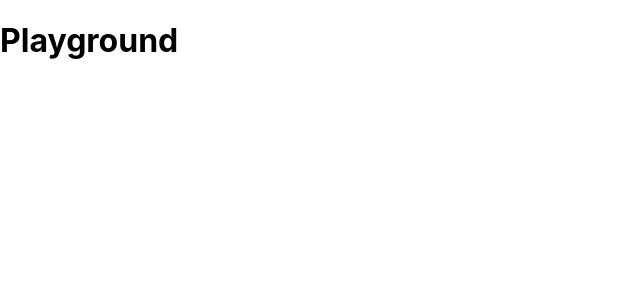
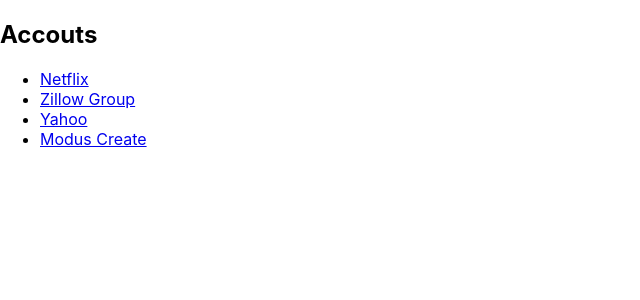
Before and after one commit to dyangua/react-router-playground, a React (Create React App) app: page / in a window 1280 px wide. Shown: the top 300 px of the page, without its empty margins (0-640 px from the left). Built offline with nearby package versions, Linux system fonts and the light colour scheme.

Commit message:
url-params

```diff
--- a/src/App.js
+++ b/src/App.js
@@ -1,12 +1,39 @@
 import React, { Component } from "react";
+import { BrowserRouter as Router, Route, Link } from "react-router-dom";
 import "./App.css";
+
+const Child = ({ match }) => {
+  return (
+    <div>
+      <h3>ID: {match.params.id} </h3>
+    </div>
+  );
+};
 
 class App extends Component {
   render() {
     return (
-      <div>
-        <h1>Playground</h1>
-      </div>
+      <Router>
+        <div>
+          <h2>Accouts</h2>
+          <ul>
+            <li>
+              <Link to="/netflix">Netflix</Link>
+            </li>
+            <li>
+              <Link to="/zillow-group">Zillow Group</Link>
+            </li>
+            <li>
+              <Link to="/yahoo">Yahoo</Link>
+            </li>
+            <li>
+              <Link to="/modus-create">Modus Create</Link>
+            </li>
+          </ul>
+
+          <Route path="/:id" component={Child} />
+        </div>
+      </Router>
     );
   }
 }
```
